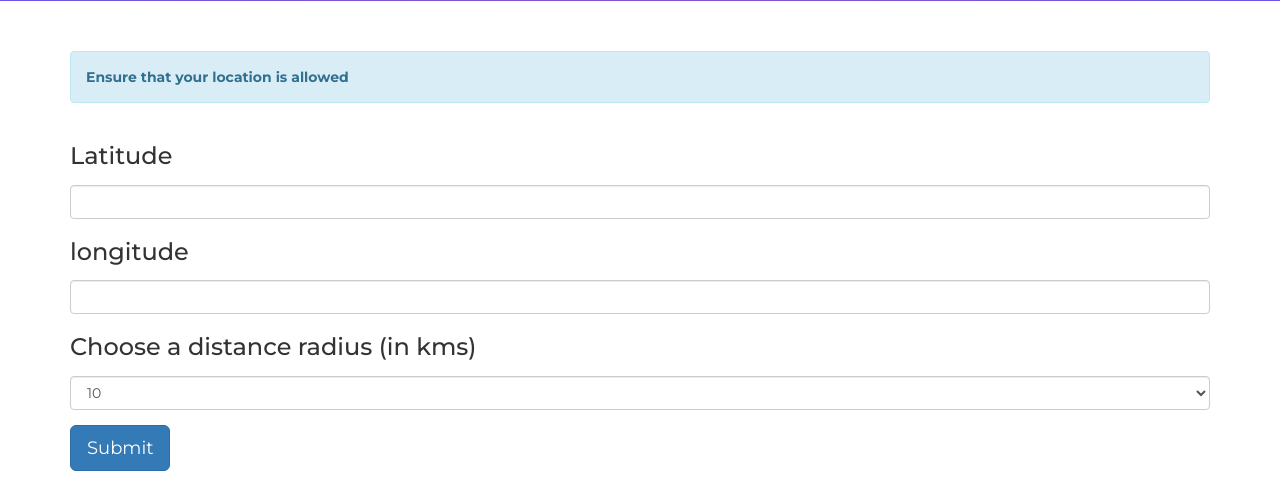
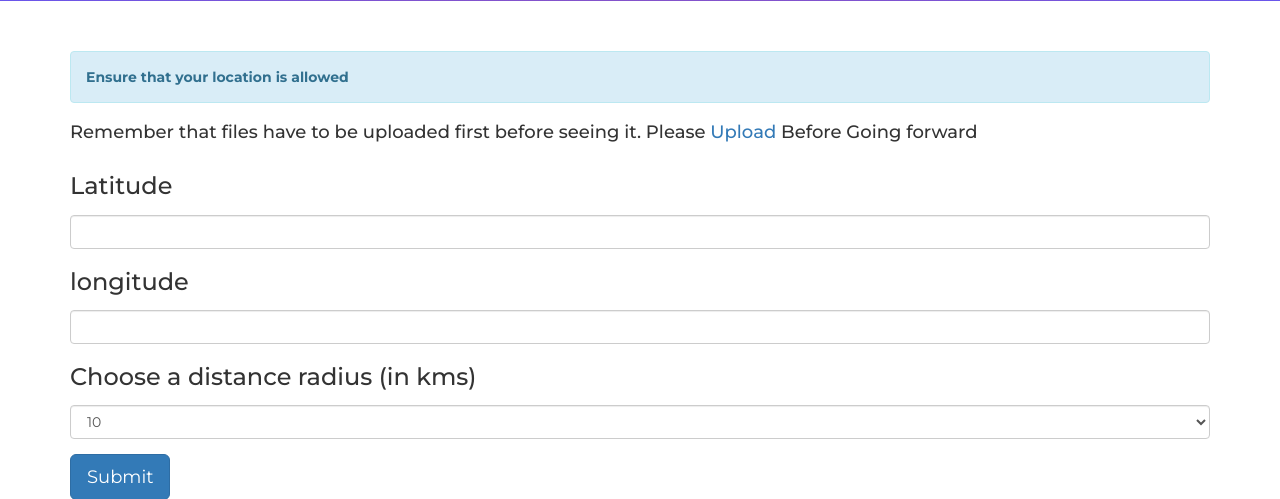
Before and after one commit to rohitmadrileno15/image-map-app, a Flask app: page /images_with_map in a window 1280 px wide. Shown: the part 518-1017 px from the top of the page. Run offline with Flask 2, Linux system fonts and the light colour scheme; data comes from the database, SQL or seed files in the repository; some libraries are stand-ins or nearby versions.

Commit message:
Update getDistance.html

```diff
--- a/templates/getDistance.html
+++ b/templates/getDistance.html
@@ -718,7 +718,9 @@ float: right;
 
           <div class="alert alert-info" role="alert">
         <strong>Ensure that your location is allowed</strong>
-      </div>
+          </div>
+
+            <h4> Remember that files have to be uploaded first before seeing it. Please <a href="/upload">Upload</a> Before Going forward </h4>
 
             <form action="" method="post" class="form" >
                 <div class="form-group">
```
